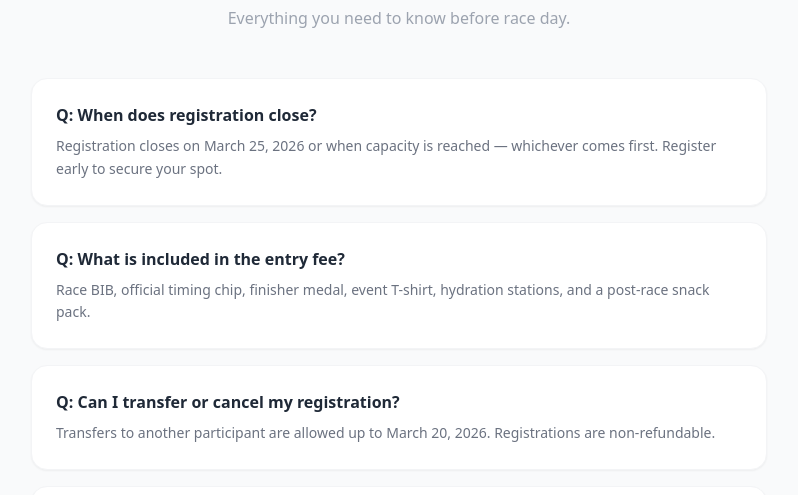
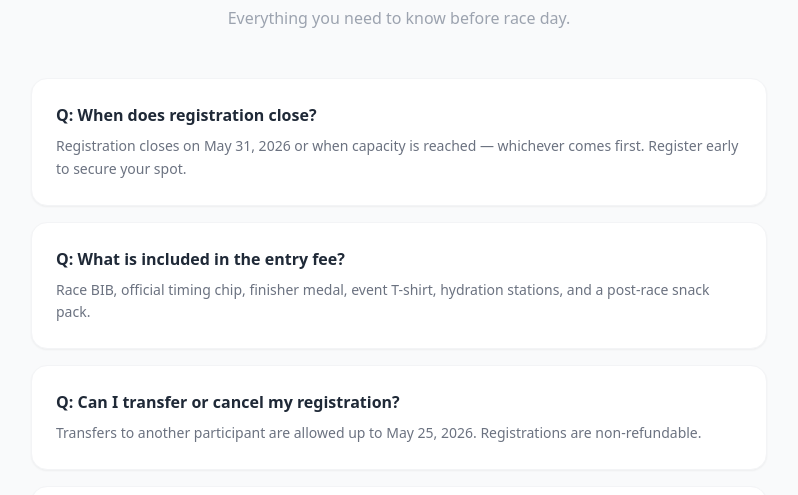
Before and after one commit to Rajnish-Snaatak/Marathon, a Next.js app: page / in a window 1280 px wide. Shown: the part 1544-2039 px from the top of the page, without its empty margins (241-1039 px from the left). Built offline with nearby package versions, Linux system fonts and the light colour scheme.

Commit message:
fix: update FAQ registration close date to May 31, 2026
Co-Authored-By: Rajnish Sharma <rajnish.sharma@mygurukulam.co>
Co-Authored-By: Shrey Tyagi <shrey.tyagi@users.noreply.github.com>
Co-Authored-By: Abhay <abhay@users.noreply.github.com>

```diff
--- a/src/app/page.tsx
+++ b/src/app/page.tsx
@@ -43,7 +43,7 @@ const DISTANCES = [
 const FAQS = [
   {
     q: 'When does registration close?',
-    a: 'Registration closes on March 25, 2026 or when capacity is reached — whichever comes first. Register early to secure your spot.',
+    a: 'Registration closes on May 31, 2026 or when capacity is reached — whichever comes first. Register early to secure your spot.',
   },
   {
     q: 'What is included in the entry fee?',
@@ -51,7 +51,7 @@ const FAQS = [
   },
   {
     q: 'Can I transfer or cancel my registration?',
-    a: 'Transfers to another participant are allowed up to March 20, 2026. Registrations are non-refundable.',
+    a: 'Transfers to another participant are allowed up to May 25, 2026. Registrations are non-refundable.',
   },
   {
     q: 'What should I bring on race day?',
```
